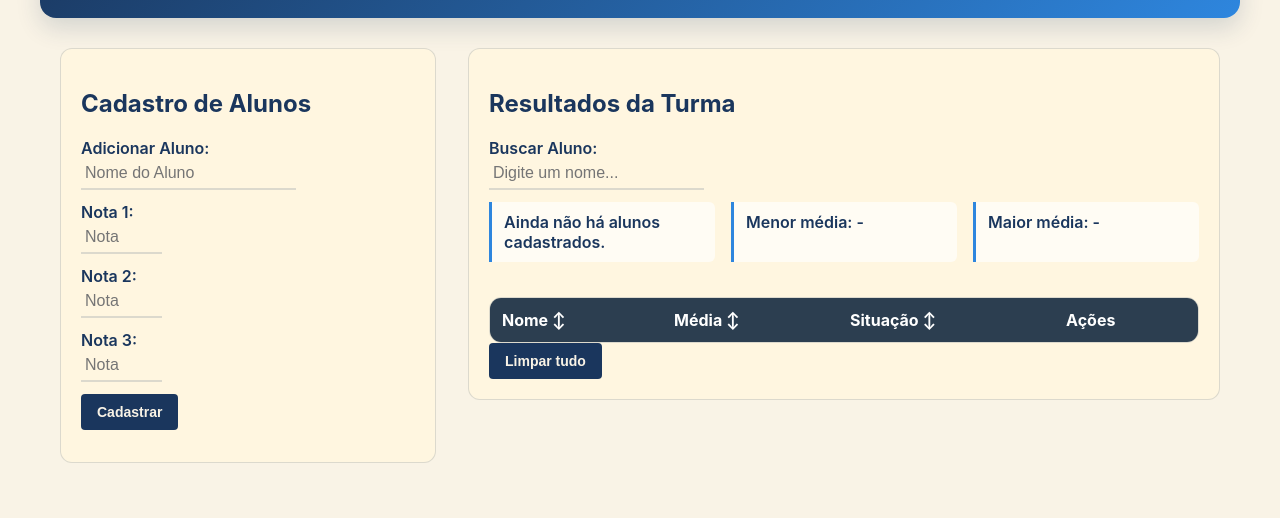
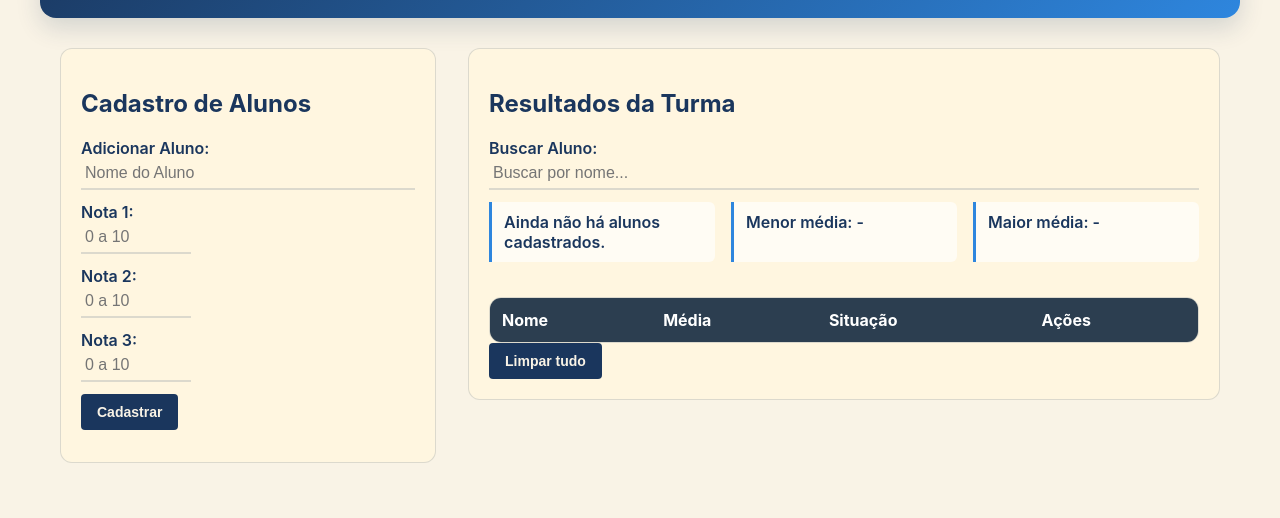
Before and after one commit to Mr-RRdev/Boletim-da-Turma-FACEPE, a plain HTML site: page index.html in a window 1280 px wide. Shown: the part 132-650 px from the top of the page. Drawn offline with Linux system fonts and the light colour scheme.

Commit message:
Change of placeholders & input style

```diff
--- a/index.html
+++ b/index.html
@@ -33,7 +33,7 @@
               min="0"
               max="10"
               step="0.1"
-              placeholder="Nota"
+              placeholder="0 a 10"
             />
           </div>
           <div>
@@ -45,7 +45,7 @@
               min="0"
               max="10"
               step="0.1"
-              placeholder="Nota"
+              placeholder="0 a 10"
             />
           </div>
           <div>
@@ -57,7 +57,7 @@
               min="0"
               max="10"
               step="0.1"
-              placeholder="Nota"
+              placeholder="0 a 10"
             />
           </div>
 
@@ -70,7 +70,7 @@
         <h2>Resultados da Turma</h2>
         <div id="controles-busca">
           <label for="busca">Buscar Aluno:</label>
-          <input type="text" id="busca" placeholder="Digite um nome..." />
+          <input type="text" id="busca" placeholder="Buscar por nome..." />
         </div>
         <div class="resumo-turma">
           <p id="media-turma" class="indicador-turma"></p>
@@ -81,10 +81,10 @@
           <table id="tabela-alunos">
             <thead>
               <tr>
-                <th><button type="button" id="ordem-nome">Nome ↕</button></th>
-                <th><button type="button" id="ordem-media">Média ↕</button></th>
+                <th><button type="button" id="ordem-nome">Nome</button></th>
+                <th><button type="button" id="ordem-media">Média</button></th>
                 <th>
-                  <button type="button" id="ordem-situacao">Situação ↕</button>
+                  <button type="button" id="ordem-situacao">Situação</button>
                 </th>
                 <th>Ações</th>
               </tr>
--- a/style.css
+++ b/style.css
@@ -83,6 +83,11 @@ input {
   font-size: 16px;
   outline: none;
   transition: border-color 0.2s;
+  width: 100%;
+}
+
+input[type="number"]{
+  width: 110px;
 }
 
 input:focus {
```
